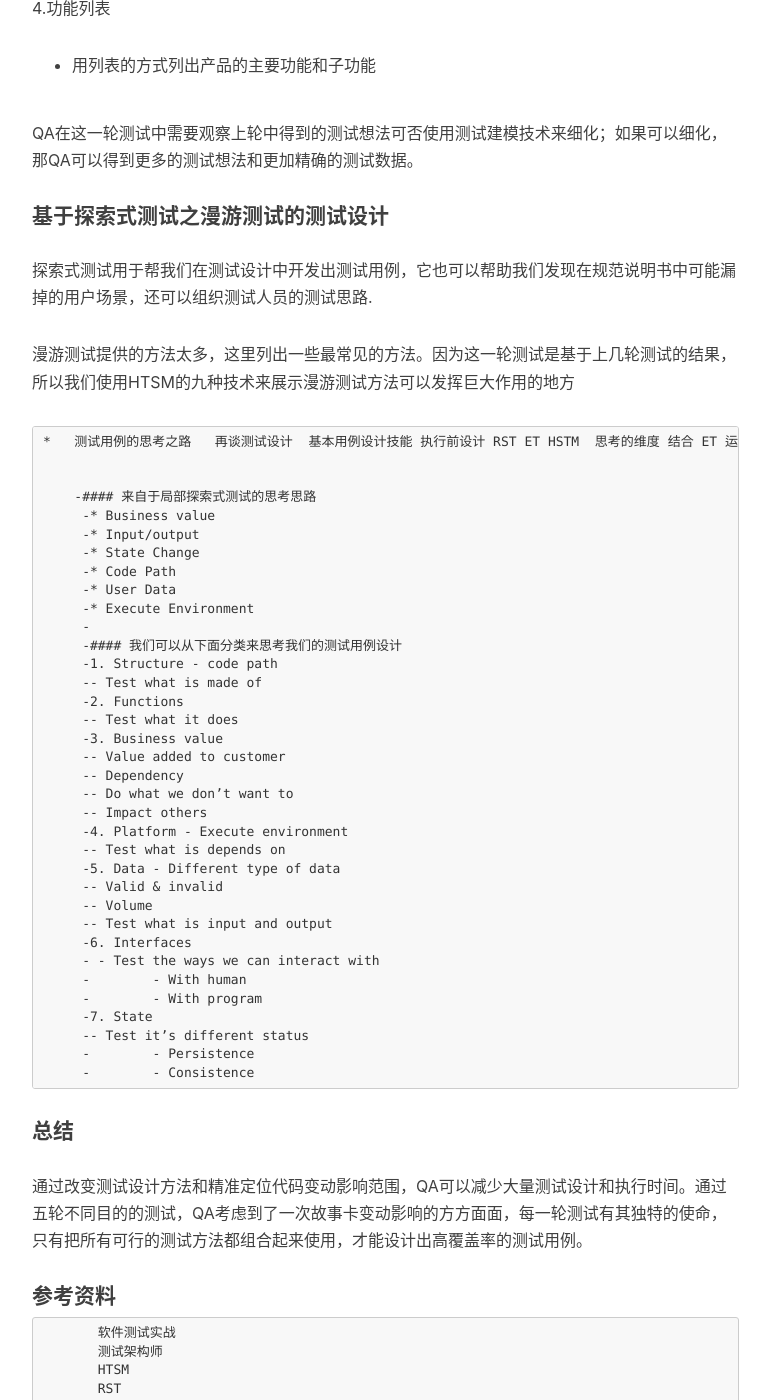
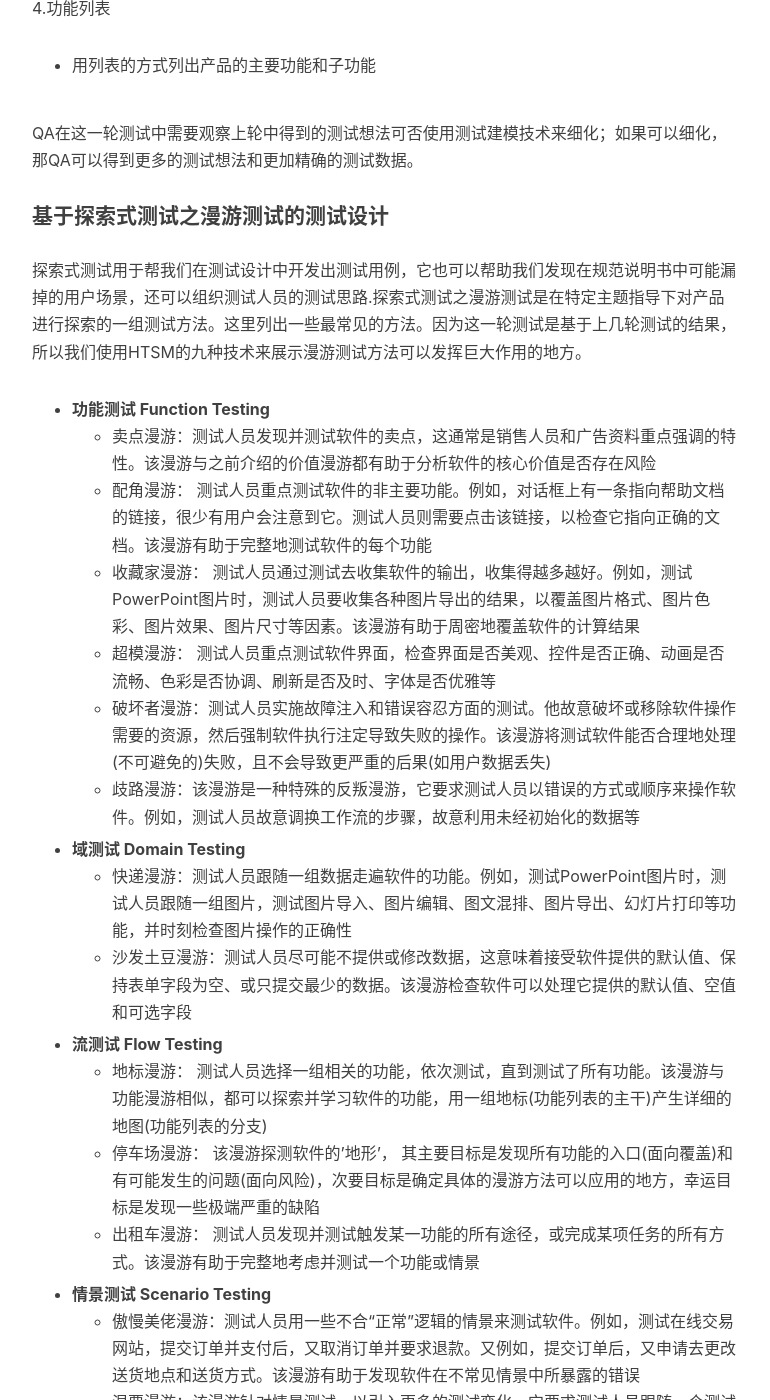
Before and after one commit to DanteYu/DanteYu.github.io, a Jekyll site: the page built from _posts/2017-09-21-testdesigninagile.markdown, in a window 1280 px wide and 1400 px high, scrolled down 7685 px. Shown: the whole window, without its empty margins (233-1003 px from the left). Built offline with Jekyll 4.4.1, drawn with Linux system fonts in a browser that asks for light colours; nearby versions of some CDN libraries; comment, search, counter and statistics services are not loaded; some of the changed text lies outside the part shown.

Commit message:
update test design post

```diff
--- a/_posts/2017-09-21-testdesigninagile.markdown
+++ b/_posts/2017-09-21-testdesigninagile.markdown
@@ -205,9 +205,80 @@ QA在这一轮测试中需要观察上轮中得到的测试想法可否使用测
 
 #### 基于探索式测试之漫游测试的测试设计
 
-探索式测试用于帮我们在测试设计中开发出测试用例，它也可以帮助我们发现在规范说明书中可能漏掉的用户场景，还可以组织测试人员的测试思路.
+探索式测试用于帮我们在测试设计中开发出测试用例，它也可以帮助我们发现在规范说明书中可能漏掉的用户场景，还可以组织测试人员的测试思路.探索式测试之漫游测试是在特定主题指导下对产品进行探索的一组测试方法。这里列出一些最常见的方法。因为这一轮测试是基于上几轮测试的结果，所以我们使用HTSM的九种技术来展示漫游测试方法可以发挥巨大作用的地方。
 
-漫游测试提供的方法太多，这里列出一些最常见的方法。因为这一轮测试是基于上几轮测试的结果，所以我们使用HTSM的九种技术来展示漫游测试方法可以发挥巨大作用的地方
+* **功能测试 Function Testing**
+  * 卖点漫游：测试人员发现并测试软件的卖点，这通常是销售人员和广告资料重点强调的特性。该漫游与之前介绍的价值漫游都有助于分析软件的核心价值是否存在风险
+  * 配角漫游： 测试人员重点测试软件的非主要功能。例如，对话框上有一条指向帮助文档的链接，很少有用户会注意到它。测试人员则需要点击该链接，以检查它指向正确的文档。该漫游有助于完整地测试软件的每个功能
+  * 收藏家漫游： 测试人员通过测试去收集软件的输出，收集得越多越好。例如，测试PowerPoint图片时，测试人员要收集各种图片导出的结果，以覆盖图片格式、图片色彩、图片效果、图片尺寸等因素。该漫游有助于周密地覆盖软件的计算结果
+  * 超模漫游： 测试人员重点测试软件界面，检查界面是否美观、控件是否正确、动画是否流畅、色彩是否协调、刷新是否及时、字体是否优雅等
+  * 破坏者漫游：测试人员实施故障注入和错误容忍方面的测试。他故意破坏或移除软件操作需要的资源，然后强制软件执行注定导致失败的操作。该漫游将测试软件能否合理地处理(不可避免的)失败，且不会导致更严重的后果(如用户数据丢失)
+  * 歧路漫游：该漫游是一种特殊的反叛漫游，它要求测试人员以错误的方式或顺序来操作软件。例如，测试人员故意调换工作流的步骤，故意利用未经初始化的数据等
+* **域测试 Domain Testing**
+  * 快递漫游：测试人员跟随一组数据走遍软件的功能。例如，测试PowerPoint图片时，测试人员跟随一组图片，测试图片导入、图片编辑、图文混排、图片导出、幻灯片打印等功能，并时刻检查图片操作的正确性
+  * 沙发土豆漫游：测试人员尽可能不提供或修改数据，这意味着接受软件提供的默认值、保持表单字段为空、或只提交最少的数据。该漫游检查软件可以处理它提供的默认值、空值和可选字段
+* **流测试 Flow Testing**
+  * 地标漫游： 测试人员选择一组相关的功能，依次测试，直到测试了所有功能。该漫游与功能漫游相似，都可以探索并学习软件的功能，用一组地标(功能列表的主干)产生详细的地图(功能列表的分支)
+  * 停车场漫游： 该漫游探测软件的’地形’， 其主要目标是发现所有功能的入口(面向覆盖)和有可能发生的问题(面向风险)，次要目标是确定具体的漫游方法可以应用的地方，幸运目标是发现一些极端严重的缺陷
+  * 出租车漫游： 测试人员发现并测试触发某一功能的所有途径，或完成某项任务的所有方式。该漫游有助于完整地考虑并测试一个功能或情景
+* **情景测试 Scenario Testing**
+  * 傲慢美佬漫游：测试人员用一些不合“正常”逻辑的情景来测试软件。例如，测试在线交易网站，提交订单并支付后，又取消订单并要求退款。又例如，提交订单后，又申请去更改送货地点和送货方式。该漫游有助于发现软件在不常见情景中所暴露的错误
+  * 混票漫游：该漫游针对情景测试，以引入更多的测试变化。它要求测试人员跟随一个测试情景访问某个功能，然后再利用另一个测试情景去测试其他功能。这有助于混合测试多个情景，发现由功能交互引发的问题
+* **用户测试 User Testing**
+  * 知识分子漫游： 测试人员运用业务和技术知识向软件提出极具挑战的问题，例如：“软件能处理的最大流量是多少？ 哪些操作会索取最多的内存？” 成功运用该漫游的前提是测试人员深刻地理解业务、设计和实现，并可以设计出有挑战性的测试用例
+* **风险测试 Risk Testing**
+  * 找茬漫游： 测试人员在测试软件时，以找茬的心态去挑战软件。他提出各种问题去质疑软件，例如：“如果我这么做，会如何？如果我偏不这么做，又如何？如果我不想这么做，有什么替代方案？” 该漫游有助于发现程序员设计的不足和软件逻辑的漏洞
+
+QA在这一轮测试中需要利用漫游测试方法带来的启发去创建更多的测试点和测试数据。
+
+
+-#### 我们可以从下面分类来思考我们的测试用例设计
+-1. Structure - code path
+-- Test what is made of
+-2. Functions
+-- Test what it does
+-3. Business value
+-- Value added to customer
+-- Dependency
+-- Do what we don’t want to
+-- Impact others
+-4. Platform - Execute environment
+-- Test what is depends on
+-5. Data - Different type of data
+-- Valid & invalid
+-- Volume
+-- Test what is input and output
+-6. Interfaces
+- - Test the ways we can interact with
+-        - With human
+-        - With program
+-7. State
+-- Test it’s different status
+-        - Persistence
+-        - Consistence
+
+
+
+
+
+
+
+
+
+
+
+
+
+
+
+
+
+
+
+
+
+
+
 
     *   测试用例的思考之路   再谈测试设计  基本用例设计技能 执行前设计 RST ET HSTM  思考的维度 结合 ET 运行时设计    需求合理性的设计  自动化如何介入 - 测试用例的分层实现
 
@@ -220,30 +291,7 @@ QA在这一轮测试中需要观察上轮中得到的测试想法可否使用测
          -* User Data
          -* Execute Environment
          -
-         -#### 我们可以从下面分类来思考我们的测试用例设计
-         -1. Structure - code path
-         -- Test what is made of
-         -2. Functions
-         -- Test what it does
-         -3. Business value
-         -- Value added to customer
-         -- Dependency
-         -- Do what we don’t want to
-         -- Impact others
-         -4. Platform - Execute environment
-         -- Test what is depends on
-         -5. Data - Different type of data
-         -- Valid & invalid
-         -- Volume
-         -- Test what is input and output
-         -6. Interfaces
-         - - Test the ways we can interact with
-         -        - With human
-         -        - With program
-         -7. State
-         -- Test it’s different status
-         -        - Persistence
-         -        - Consistence
+
 
 
 
```
